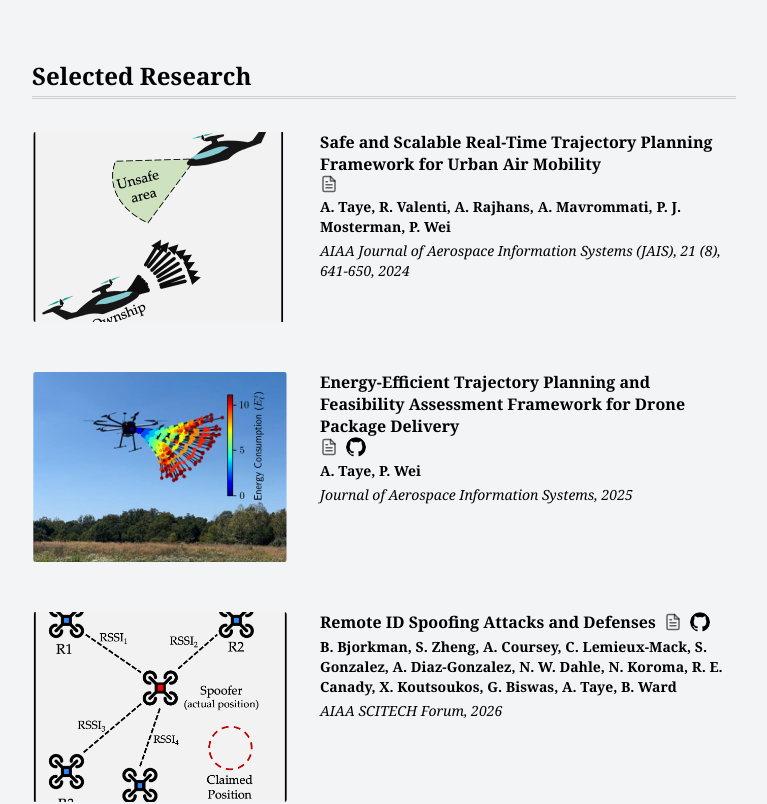
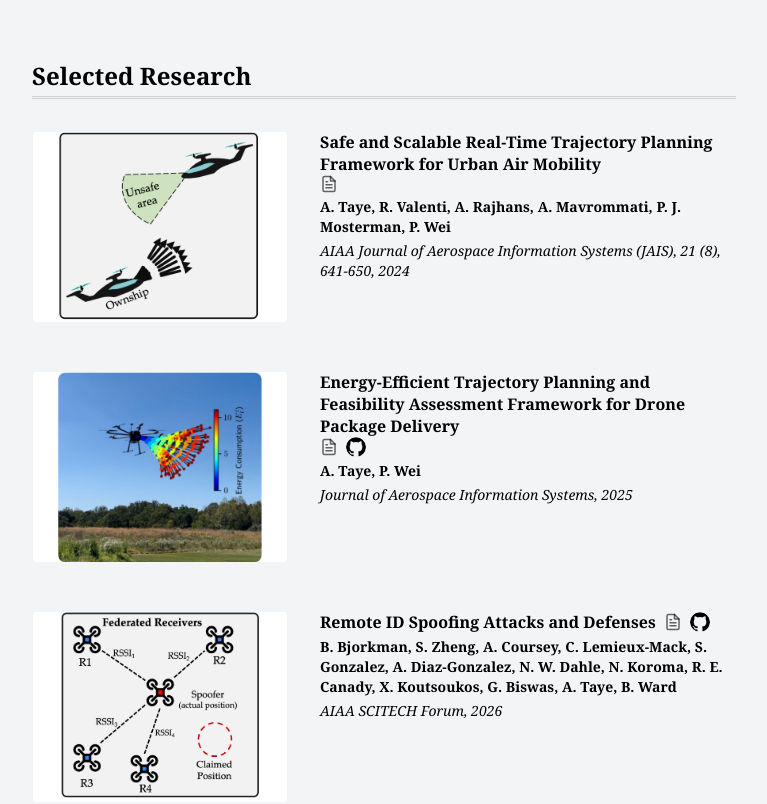
Before and after one commit to Abenezergirma/abenezertaye.github.io, a Next.js app: page / in a window 1280 px wide. Shown: the part 920-1724 px from the top of the page, without its empty margins (256-1023 px from the left). Built offline with nearby package versions, Linux system fonts and the light colour scheme.

Commit message:
fix: make research thumbnails fit — use object-contain

```diff
--- a/src/components/ResearchItem.tsx
+++ b/src/components/ResearchItem.tsx
@@ -15,7 +15,7 @@ export default function ResearchItem({ title, authors, venue, year, imageSrc, pd
     <div className="flex gap-6 md:gap-8">
       <div className="shrink-0 w-32 md:w-64">
         <div className="w-full aspect-[4/3] relative bg-gray-100 border border-gray-100 rounded-sm overflow-hidden">
-          <Image src={imageSrc} alt={title} fill className="object-cover" />
+          <Image src={imageSrc} alt={title} fill className="object-contain object-center bg-white" />
         </div>
       </div>
 
```
